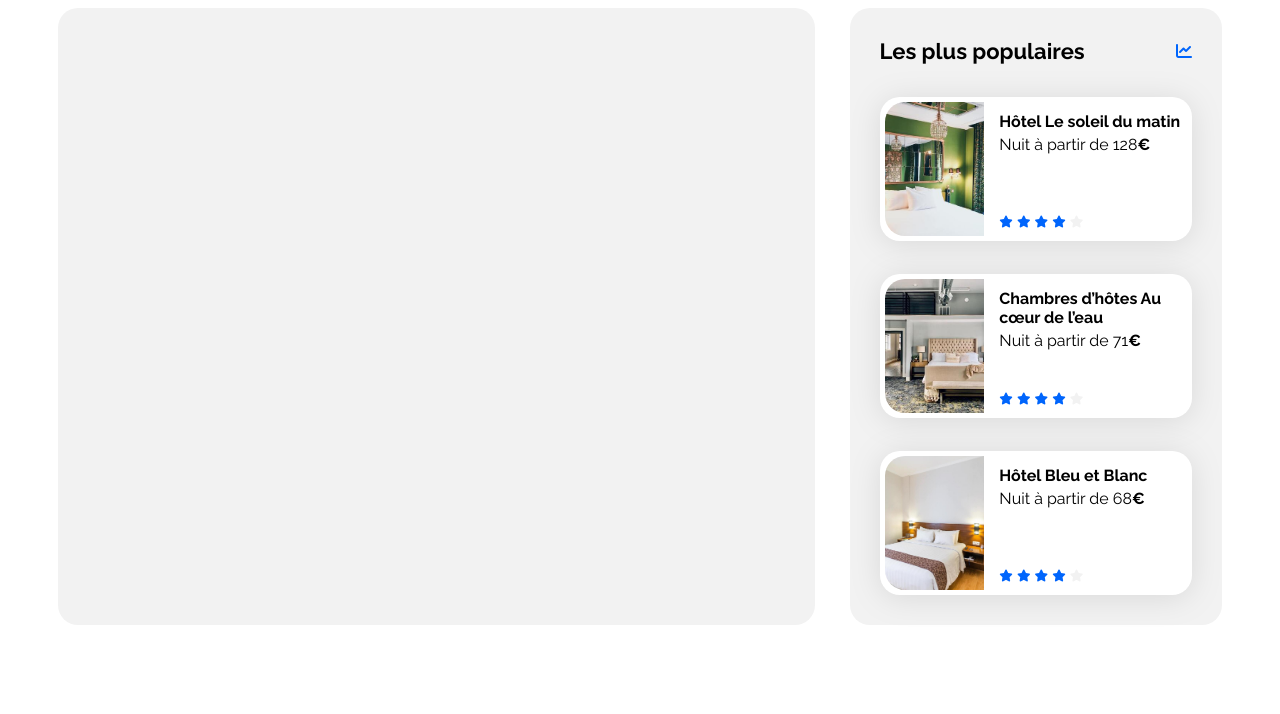
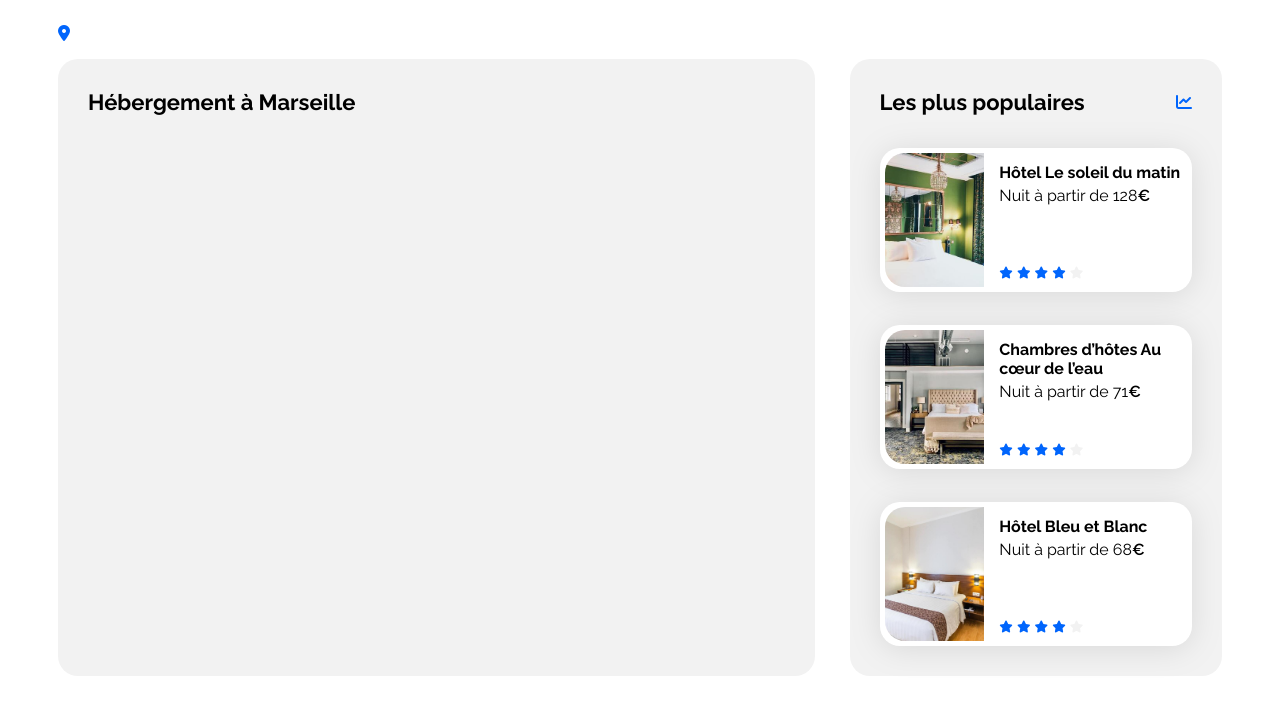
Before and after one commit to ribardierearnaud/Booki, a plain HTML site: page index.html in a window 1280 px wide. Drawn offline with Linux system fonts and the light colour scheme.

Commit message:
Update after step1

```diff
--- a/CSS/style.css
+++ b/CSS/style.css
@@ -46,7 +46,8 @@ body {
 }
 
 .euro {
-    font-weight: 700;
+    /*** change from 700 to 600 according to the figma ****/
+    font-weight: 600;
 }
 
 .neutralStar {
@@ -110,7 +111,8 @@ body {
 
 .populaires-cards .card-subtitle {
     margin: 0;
-}
+    font-weight: 400;
+    }
 
 .populaires-cards .card-rating {
     margin-bottom: 5px;
--- a/index.html
+++ b/index.html
@@ -5,22 +5,36 @@
     <meta charset="UTF-8">
     <meta name="viewport" content="width=device-width, initial-scale=1.0">
     <title>Booki</title>
+
+    <!--Font import (replacement of weight 500 by 600)-->
     <link rel="preconnect" href="https://fonts.googleapis.com">
     <link rel="preconnect" href="https://fonts.gstatic.com" crossorigin>
-    <link href="https://fonts.googleapis.com/css2?family=Raleway:wght@400;500;700&display=swap" rel="stylesheet">
+    <link href="https://fonts.googleapis.com/css2?family=Raleway:wght@400;600;700&display=swap" rel="stylesheet">
+
     <link rel="stylesheet" href="https://cdnjs.cloudflare.com/ajax/libs/font-awesome/6.2.1/css/all.min.css"
         integrity="sha512-MV7K8+y+gLIBoVD59lQIYicR65iaqukzvf/nwasF0nqhPay5w/9lJmVM2hMDcnK1OnMGCdVK+iQrJ7lzPJQd1w=="
         crossorigin="anonymous" referrerpolicy="no-referrer" />
+
+    <!-- Link to the fontawesome Kit isn't working for Cross-Origin Request reasons that I can't manage alone
+    <link rel="stylesheet" href="https://kit.fontawesome.com/6adb13c98c.css" crossorigin="anonymous">     -->
+
+    <!-- Link to CSS (was css before)-->
     <link rel="stylesheet" href="./CSS/style.css">
+
+
 </head>
 
 <body>
     <div class="main-container">
-        <header></header>
+        <header>
+            <p><i class="fa-solid fa-location-dot"></i></p>
+        </header>
         <main>
             <div class="hebergements-and-populaires">
                 <section class="hebergements">
-
+                    <div class="Hébergement à Marseille">
+                        <h2 class="section-title">Hébergement à Marseille</h2>
+                    </div>
                 </section>
                 <section class="populaires">
                     <div class="populaires-title">
```
